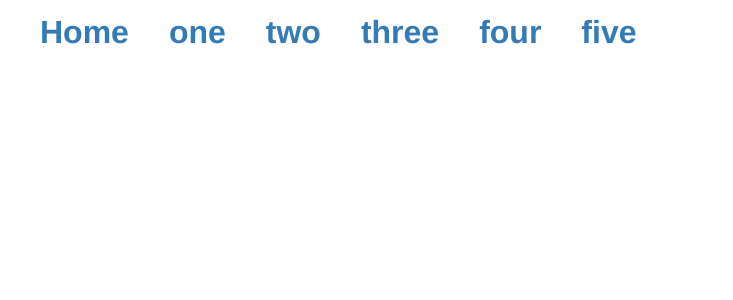
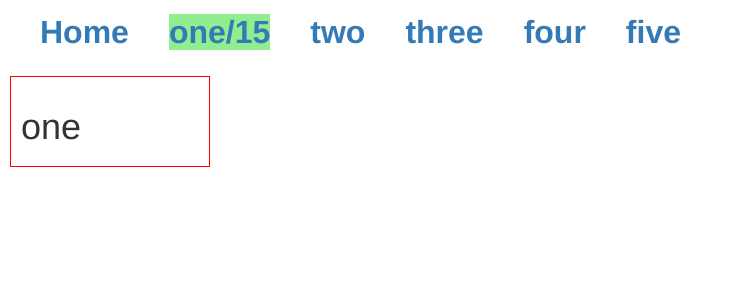
Before and after one commit to elmira-naghibi/game-vuejs, a Vue app: page /one in a window 1280 px wide. Shown: the top 300 px of the page, without its empty margins (0-733 px from the left). Built offline with nearby package versions, Linux system fonts and the light colour scheme.

Commit message:
fea : childeren routes

```diff
--- a/src/App.vue
+++ b/src/App.vue
@@ -4,7 +4,8 @@
       <router-link to="/" active-class="active" exact><a>Home</a></router-link>
     </li>
     <li>
-      <router-link to="/one/15" active-class="active"><a>one</a></router-link>
+      <router-link to="/one" active-class="active"><a>one/15</a></router-link>
+
     </li>
     <li>
       <router-link to="/two"><a>two</a></router-link>
--- a/src/components/routercom/one.vue
+++ b/src/components/routercom/one.vue
@@ -1,17 +1,25 @@
 <template>
     <div style="font-size:45px;border:1px solid red; width:200px; margin:10px; padding:10px; cursor:pointer">
        <h1> one </h1>
-       <p>{{ id }}</p>
-       <button @click="gototwo()">go to two</button>
+           <router-view></router-view>
+
+       <!-- <p>{{ id }}</p> -->
+       <!-- <button @click="gototwo()">go to two</button> -->
     </div>
 </template>
 <script>
 export default {
  data() {
      return {
-         id: this.$route.params.id
+        //  id: this.$route.params.id
 
      }
+ },
+ watch:{
+     "$route"(to, from){
+         this.id=to.params.id;
+     }
+
  },
  methods: {
      gototwo:function(){
```
Also changed, not shown: src/routes.js (+9 -4 lines).
